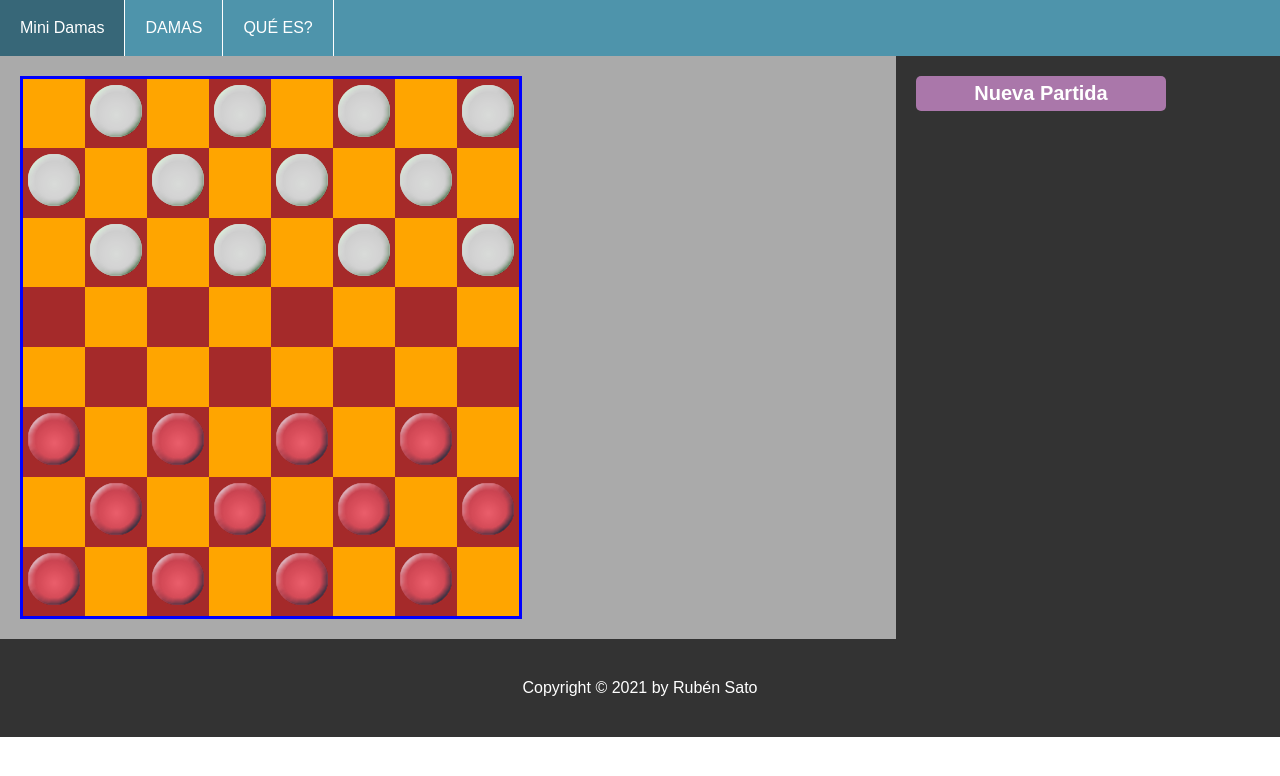
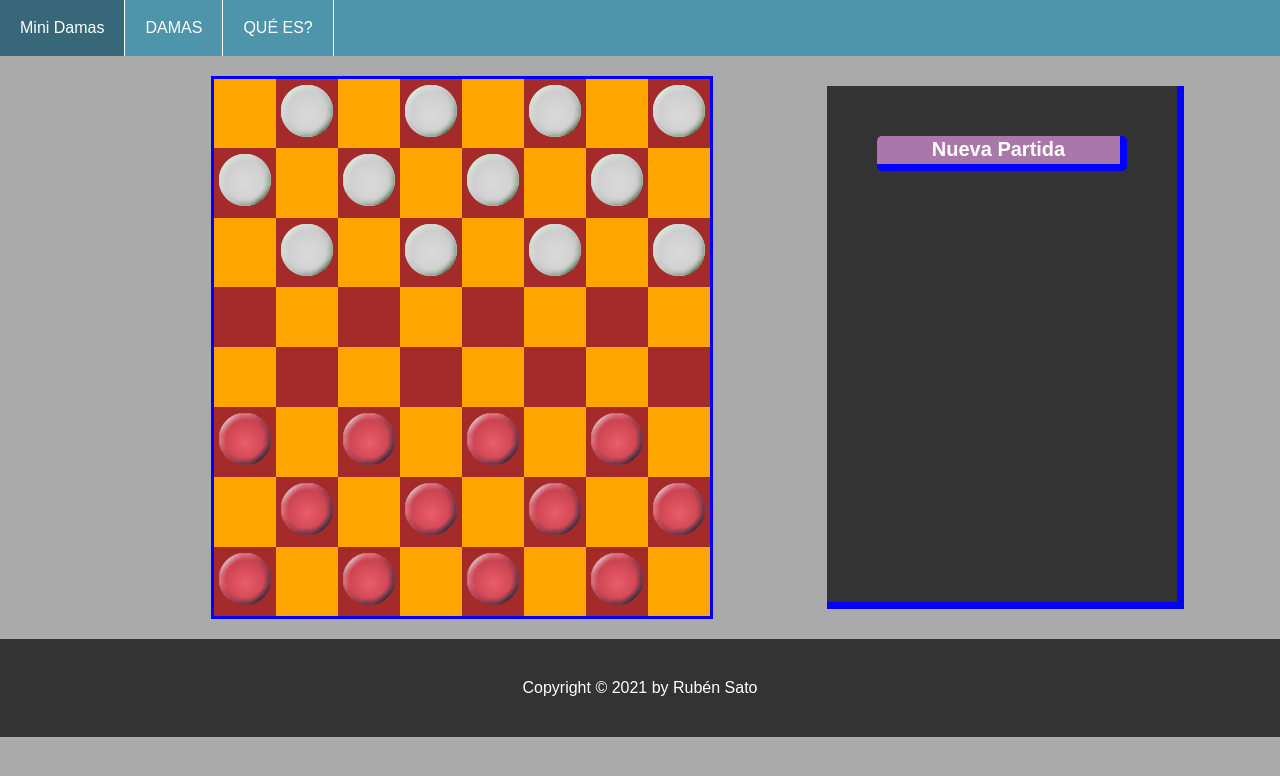
Before and after one commit to rubensato/Minidamas2, a plain HTML site: page index.html in a window 1280 px wide. Drawn offline with Linux system fonts and the light colour scheme.

Commit message:
algunos ajustes en el body - centrado de elementos

```diff
--- a/css/style.css
+++ b/css/style.css
@@ -3,12 +3,17 @@
 }
 
 body{
-  background-color: #fff;
+  background-color: #aaaaaa;
   color: #000;
   font-family: Arial, Helvetica, sans-serif;
   font-size: 16px;
   line-height: 1.6em;
   margin: 0;
+}
+
+.container{
+  width: 85%;
+  margin: auto;
 }
 
 header {
@@ -56,27 +61,34 @@ header label:hover {
   text-decoration: none;
 }
 
-.row {
-  display: flex;
-  flex-direction: row;
-  flex-wrap: wrap;
+
+section#tablero {
 }
 
-aside {
+.row {
+  width: 85%;
+  display: flex;
+  margin: auto;
+}
+
+aside#menu-tablero {
   flex: 30%;
   background-color: #333333;
-  padding: 20px;
+  padding: 50px;
+  margin-top: 30px;
+  margin-bottom: 30px;
+  border-right: 7px solid blue;
+  border-bottom: 7px solid blue;
 }
 
-section {
+#juego-damas {
   flex: 70%;
-  background-color: #aaaaaa;
   padding: 20px;
-  align-items: center;
 }
 
 #tablero-marco{
     background-color: blue;
+    margin: auto;
 }
 
 #tablero-damas{
@@ -105,9 +117,14 @@ section {
   background-color:#aa77aa;
   border: 0;
   border-radius: 5px;
+  border-right: 7px solid blue;
+  border-bottom: 7px solid blue;
+  margin: auto;
 }
 
-
+#boton-nueva-partida:hover{
+  background-color:#ddaadd;
+}
 
 #main-footer{
   background: #333;
@@ -119,7 +136,7 @@ section {
 
 
 
-@media (max-width: 600px) {
+@media (max-width: 768px) {
   header label {
     display: block;
   }
--- a/index.html
+++ b/index.html
@@ -26,8 +26,9 @@
         </nav>
     </header>
 
+    <section id="tablero">
       <div class="row">
-      <section>
+        <div id="juego-damas">
           <table id="tablero-marco">
   					<tr>
               <td>
@@ -116,11 +117,12 @@
               </td>
             </tr>
   				</table>
-      </section>
-      <aside>
+        </div>
+        <aside id="menu-tablero">
           <input type="button" id="boton-nueva-partida" value="Nueva Partida" onclick="">
         </aside>
       </div>
+    </section>
 
     <footer id="main-footer">
       <div class="container">
```
Also changed, not shown: img/icono-menu.png. Lines whose indentation alone changed are shown as unchanged.
